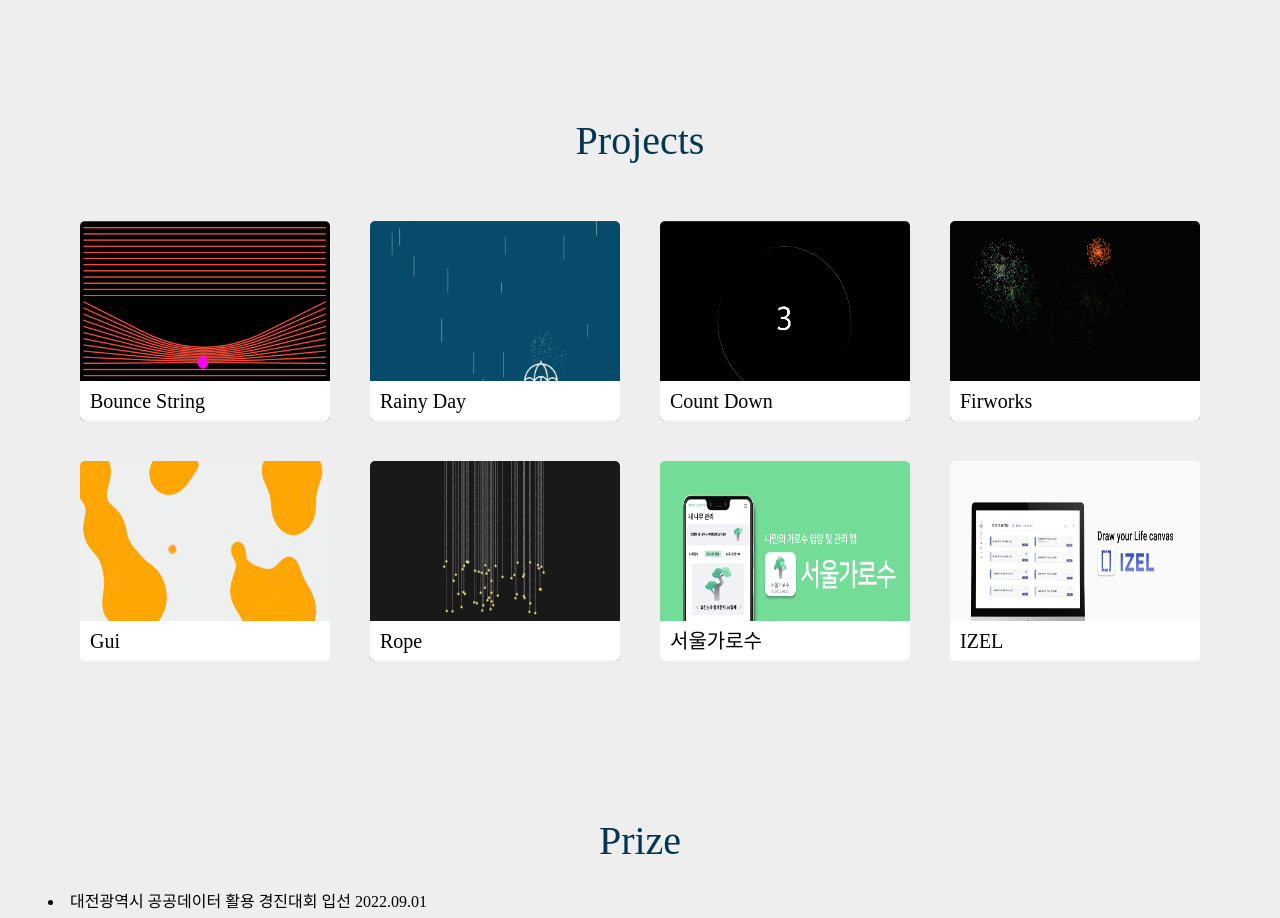
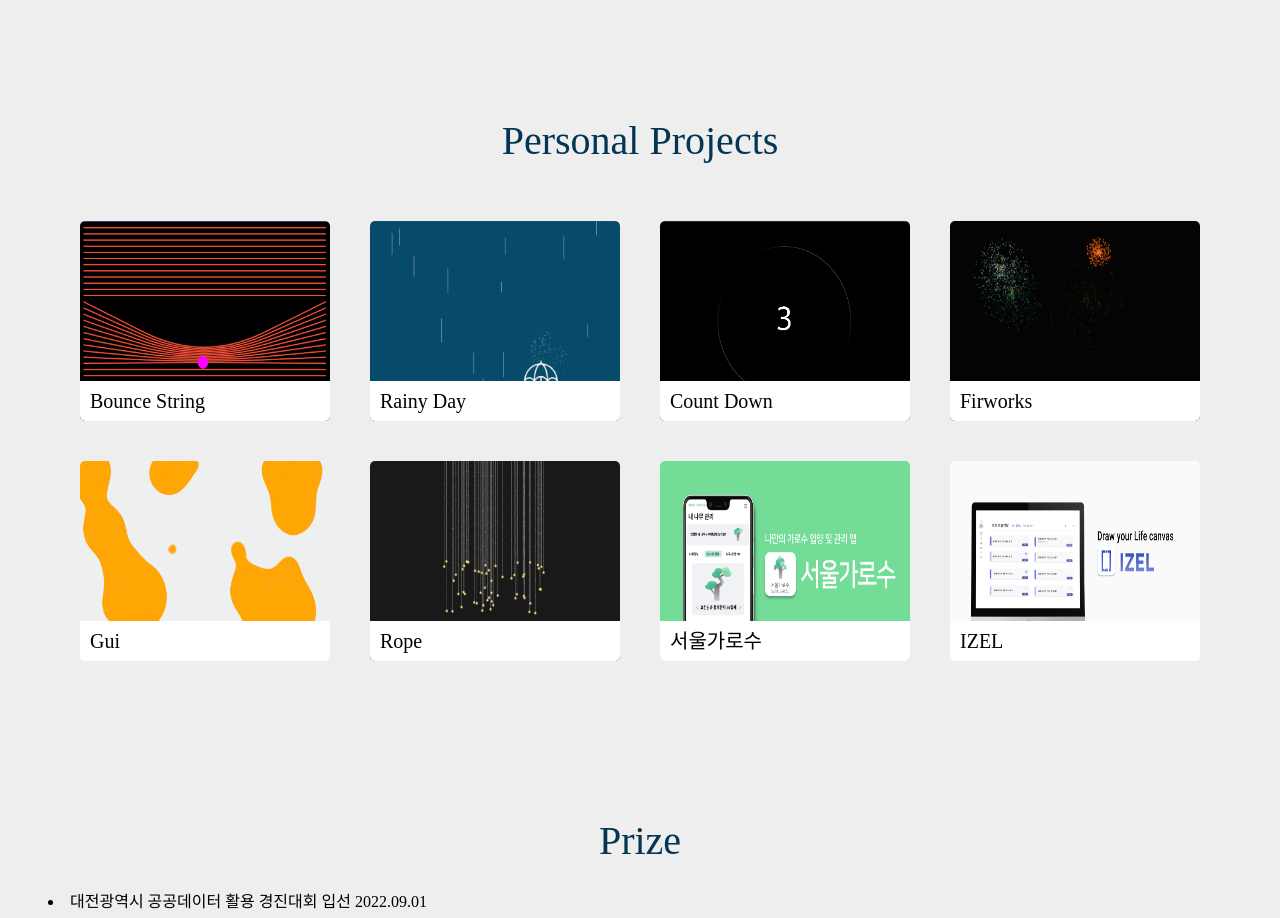
Before and after one commit to hyojinLee-git/portfolio, a React (Vite) app: page / in a window 1280 px wide. Shown: the part 1460-2378 px from the top of the page. Built offline with nearby package versions, Linux system fonts and the light colour scheme.

Commit message:
fix: text

```diff
--- a/src/containers/Sections/Section4/index.tsx
+++ b/src/containers/Sections/Section4/index.tsx
@@ -5,7 +5,7 @@ import "./style.css";
 export default function Section4() {
     return (
         <section className="section4">
-            <h2>Projects</h2>
+            <h2>Personal Projects</h2>
             <ul>
                 {PROJECT_LIST.map((project) => (
                     <li key={project.title}>
```
